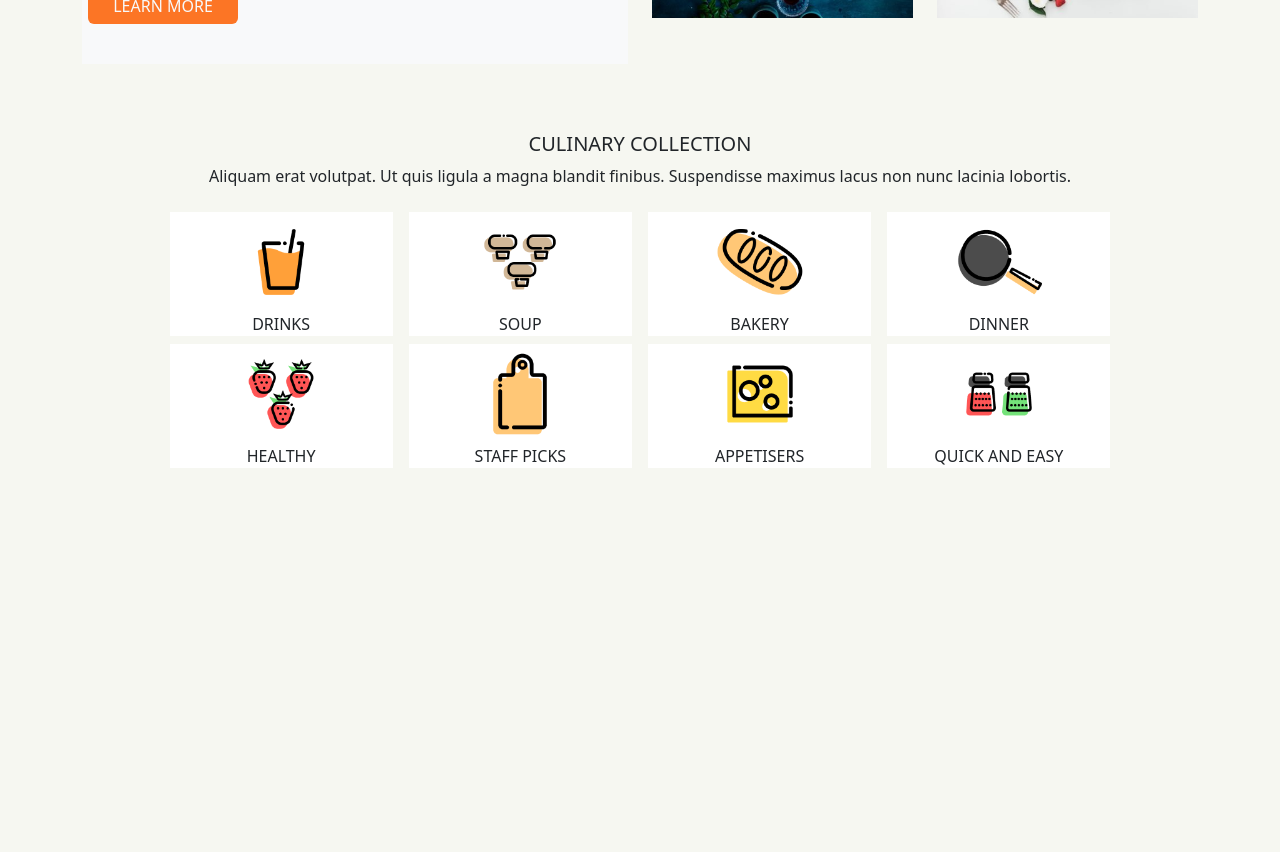
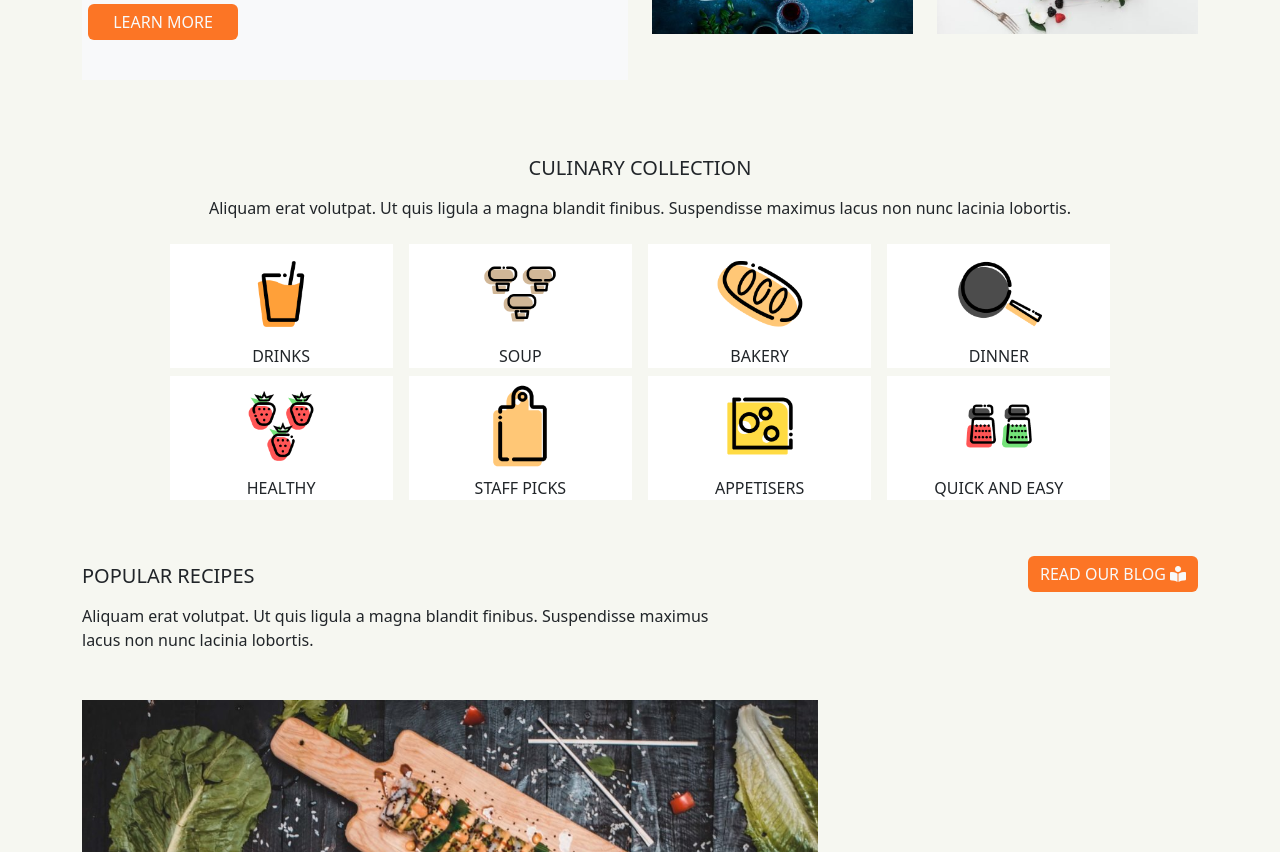
Before and after one commit to robertonesta/proj-html-vuejs, a Vue app: page / in a window 1280 px wide. Shown: the part 2240-3092 px from the top of the page. Before the commit the page ends 2764 px from the top, so only its background shows below. Built offline with nearby package versions, Linux system fonts and the light colour scheme.

Commit message:
add farmToTable component

```diff
--- a/src/components/appMain.vue
+++ b/src/components/appMain.vue
@@ -4,6 +4,7 @@
         <foodieJournal/>
         <popularRecipes/>
         <culinaryCollection/>
+        <farmToTable/>
 
     </main>
 </template>
@@ -13,6 +14,7 @@ import jumboTron from "./jumboTron.vue"
 import foodieJournal from "./foodieJournal.vue"
 import popularRecipes from "./popularRecipes.vue"
 import culinaryCollection from "./culinaryCollection.vue"
+import farmToTable from "./FarmToTable.vue"
 export default {
     name: "appMain",
     components: {
@@ -20,6 +22,7 @@ export default {
         foodieJournal,
         popularRecipes,
         culinaryCollection,
+        farmToTable,
     },
     setup () {
 
--- a/src/components/culinaryCollection.vue
+++ b/src/components/culinaryCollection.vue
@@ -12,7 +12,7 @@ export default {
 <template>
     <div class="culinaryCollection_section container my-5">
         <div class="culinaryCollection_title text-center py-3">
-            <h5 class="text-uppercase">culinary collection</h5>
+            <h5 class="text-uppercase py-2">culinary collection</h5>
             <span>Aliquam erat volutpat. Ut quis ligula a magna blandit finibus. Suspendisse maximus lacus non nunc lacinia lobortis.</span>
         </div>
         <div class="d-flex justify-content-around py-1">
@@ -25,14 +25,12 @@ export default {
                 </div>
                 <div class="col px-2 py-1">
                     <div class="box">
-
                         <img src="../assets/img/soups-recipes.png" alt="">
                         <span class="text-uppercase">soup</span>
                     </div>
                 </div>
                 <div class="col px-2 py-1">
                     <div class="box">
-
                         <img src="../assets/img/baking-recipes.png" alt="">
                         <span class="text-uppercase">bakery</span>
                     </div>
@@ -42,27 +40,23 @@ export default {
                         <img src="../assets/img/dinner-recipes.png" alt="">
                         <span class="text-uppercase">dinner</span>
                     </div>
-
                 </div>
                 <div class="col px-2 py-1">
                     <div class="box">
                         <img src="../assets/img/healthy-recipes.png" alt="">
                         <span class="text-uppercase">healthy</span>
-
                     </div>
                 </div>
                 <div class="col px-2 py-1">
                     <div class="box">
                         <img src="../assets/img//staff-picks.png" alt="">
                         <span class="text-uppercase">staff picks</span>
-
                     </div>
                 </div>
                 <div class="col px-2 py-1">
                     <div class="box">
                         <img src="../assets/img/premium-recipes.png" alt="">
                         <span class="text-uppercase">appetisers</span>
-
                     </div>
                 </div>
                 <div class="col px-2 py-1">
@@ -70,7 +64,6 @@ export default {
                         <img src="../assets/img/quick-easy-recipes.png" alt="">
                     <span class="text-uppercase">quick and easy</span>
                     </div>
-
                 </div>
             </div>
         </div>
--- /dev/null
+++ b/src/components/farmToTable.vue
@@ -0,0 +1,100 @@
+<template>
+    <div class="farmToTable_section container d-flex justify-content-between">
+        <div class="farm_title">
+            <h5 class="text-uppercase py-2">popular recipes</h5>
+            <div class="row">
+                <div class="col-9">
+                    <span>Aliquam erat volutpat. Ut quis ligula a magna blandit finibus. Suspendisse maximus lacus non nunc lacinia lobortis.</span>
+                </div>
+            </div>
+        </div>
+        <div>
+            <button class="btn text-light text-uppercase">Read our blog <i class="fa-solid fa-book-open-reader"></i></button>
+        </div>
+    </div>
+    <div class="container">
+        <div class="d-flex justify-content-around py-3">
+            <div class="row">
+                <div class="col-8">
+                    <div class="left_pR bg-light flex-column">
+                            <img src="../assets/img/single-post-img3-1200x790.jpg" class="w-100" alt="">
+                            <div class="left_pR_text flex-column py-4">
+                                <div class="text-center">
+                                    <h4>Food Corner: Top Japanese Restaurants for Sushi</h4>
+                                    <span>By admin | March 25th, 2019</span>
+                                    <hr>
+                                </div>
+                                <p class="px-5">Suspendisse at semper odio. Nam fringilla scelerisque tincidunt. Orci varius natoque penatibus et magnis dis parturient montes, nascetur ridiculus mus. Donec tincidunt posuere ornare. Phasellus placerat odio non feugiat sollicitudin. Integer vitae elementum ex. Sed porttitor, diam eget convallis volutpat, arcu tellus facilisis nulla, id dignissim orci leo id diam. Vivamus tincidunt eros sed ligula ultricies tincidunt sit amet at mi.</p>
+                                <div class="read_more d-flex align-items-center justify-content-between mx-5">
+                                    <div class="left">
+                                        <a class="no_style" href="">Read More ></a>
+                                    </div>
+                                    <div class="right"><i class="fa-solid fa-comments"></i> 0</div>
+                                </div>
+                            </div>
+                    </div>
+                    <div class="container text-center">
+                        <div class="row">
+                            <div class="col-6">
+                                <img src="../assets/img/single-post-img3-400x263.jpg" alt="">
+                                <h6>Food Corner: Top Japanese Restaurants for Sushi</h6>
+                                <p>By Admin | March 25th, 2019</p>
+                            </div>
+                            <div class="col-6">
+                                <img src="../assets/img/fi-roundup-400x263.jpg" alt="">
+                                <h6>Roundup: My New Favourite Recipes for Healthy Living</h6>
+                                <p>By Admin | March 25th, 2019</p>
+                            </div>
+                            <div class="col-6">
+                                <img src="../assets/img/fi-toasts-400x263.jpg" alt="">
+                                <h6>Why These Toasts with Tea are New Favourite</h6>
+                                <p>By Admin | March 25th, 2019</p>
+                            </div>
+                            <div class="col-6">
+                                <img src="../assets/img/single-post-img3-400x263.jpg" alt="">
+                                <h6>Food Corner: Top Japanese Restaurants for Sushi</h6>
+                                <p>By Admin | March 25th, 2019</p>
+                            </div>
+                            <div class="col-6">
+                                <img src="../assets/img/fi-roundup-400x263.jpg" alt="">
+                                <h6>Roundup: My New Favourite Recipes for Healthy Living</h6>
+                                <p>By Admin | March 25th, 2019</p>
+                            </div>
+                            <div class="col-6">
+                                <img src="../assets/img/fi-toasts-400x263.jpg" alt="">
+                                <h6>Why These Toasts with Tea are New Favourite</h6>
+                                <p>By Admin | March 25th, 2019</p>
+                            </div>
+                        </div>
+                    </div>
+                </div>
+            </div>
+        </div>
+    </div>
+</template>
+
+<script>
+export default {
+    name: "farmToTable",
+    setup () {
+
+
+        return {}
+    }
+}
+</script>
+
+<style lang="scss" scoped>
+.farmToTable_section{
+    margin: 2rem auto;
+    .btn{
+        border: none;
+        background-color: #fc7525;
+    }
+    .col-6{
+        background-color: white;
+    }
+}
+
+
+</style>
--- a/src/components/popularRecipes.vue
+++ b/src/components/popularRecipes.vue
@@ -1,7 +1,7 @@
 <template>
     <div class="popularRecipes_section container my-5">
         <div class="popularRecipes_title text-center py-3">
-            <h5 class="text-uppercase">popular recipes</h5>
+            <h5 class="text-uppercase py-2">popular recipes</h5>
             <span>Aliquam erat volutpat. Ut quis ligula a magna blandit finibus. Suspendisse maximus lacus non nunc lacinia lobortis.</span>
         </div>
         <div class="d-flex justify-content-around py-1">
```
